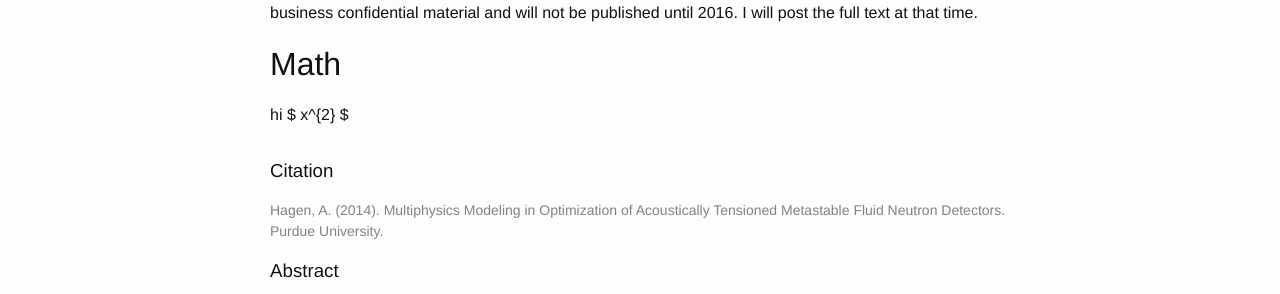
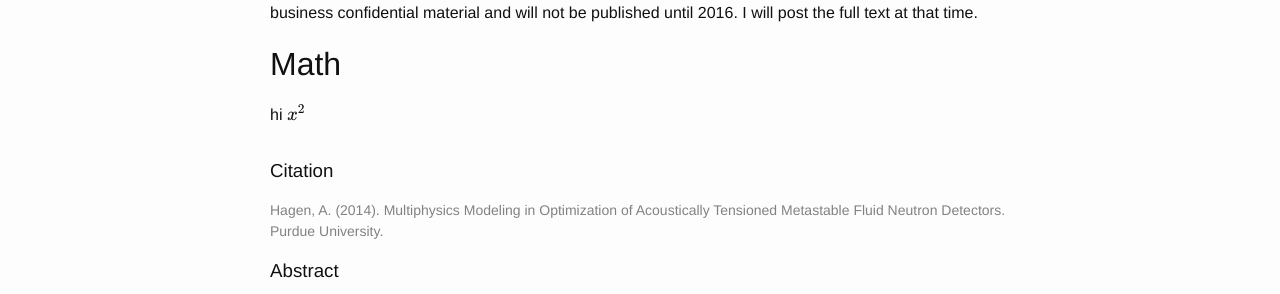
Before and after one commit to alexhagen/alexhagen.github.io, a Jekyll site: the page built from _posts/2014-08-15-multiphysics-modeling-in-optimization-of-acoustically-tensioned-metastable-fluid-neutron-detectors.markdown, in a window 1280 px wide. Shown: the part 370-664 px from the top of the page. Built offline with Jekyll 4.4.1, drawn with Linux system fonts in a browser that asks for light colours; formulas are drawn with MathJax 3.

Commit message:
finally finished publication template

```diff
--- a/_posts/2014-08-15-multiphysics-modeling-in-optimization-of-acoustically-tensioned-metastable-fluid-neutron-detectors.markdown
+++ b/_posts/2014-08-15-multiphysics-modeling-in-optimization-of-acoustically-tensioned-metastable-fluid-neutron-detectors.markdown
@@ -27,4 +27,4 @@ My Master's Thesis was published in August of 2014 after defending the thesis to
 
 ## Math
 hi
-$ x^{2} $
+\\( x^{2} \\)
```
